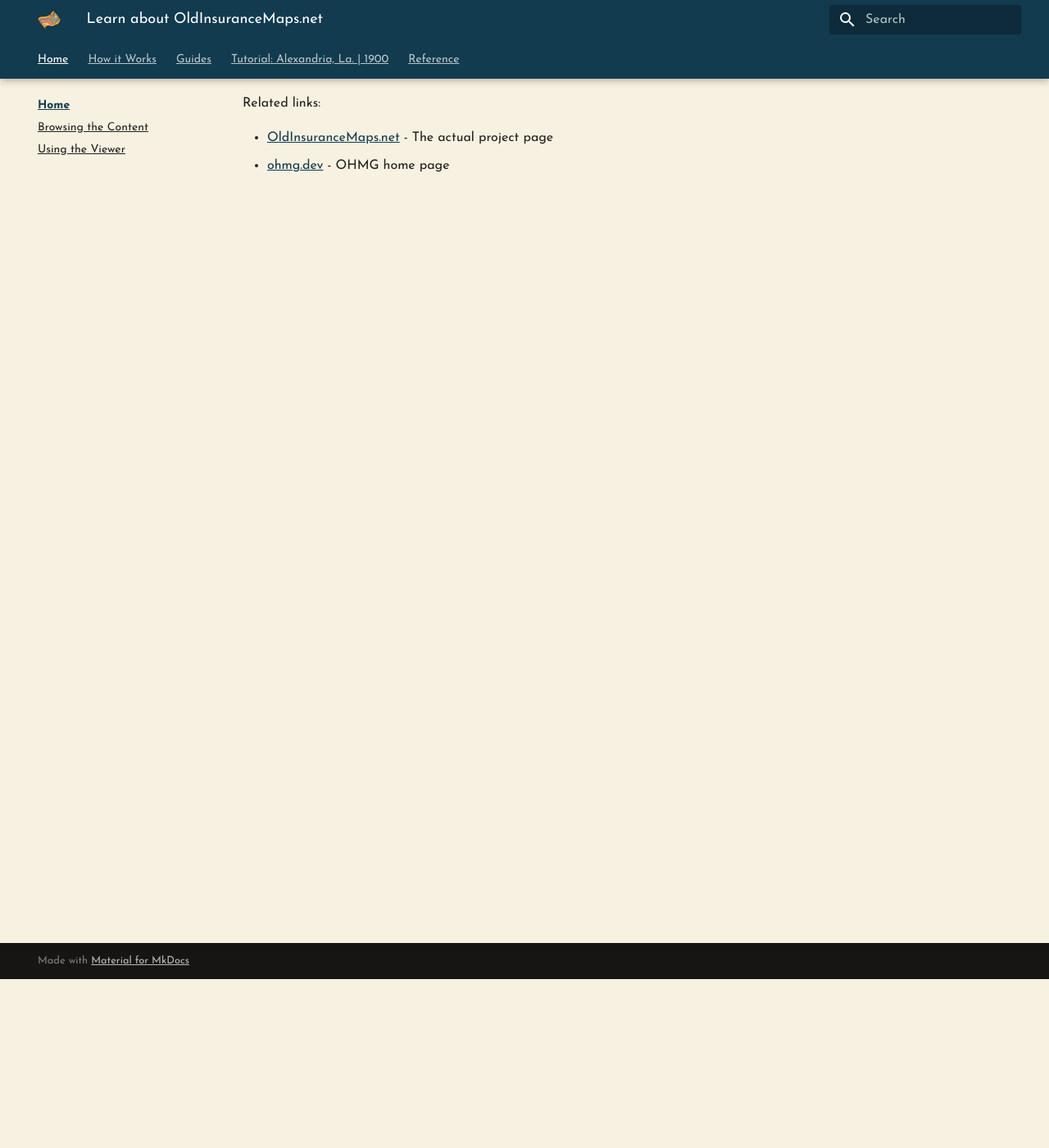
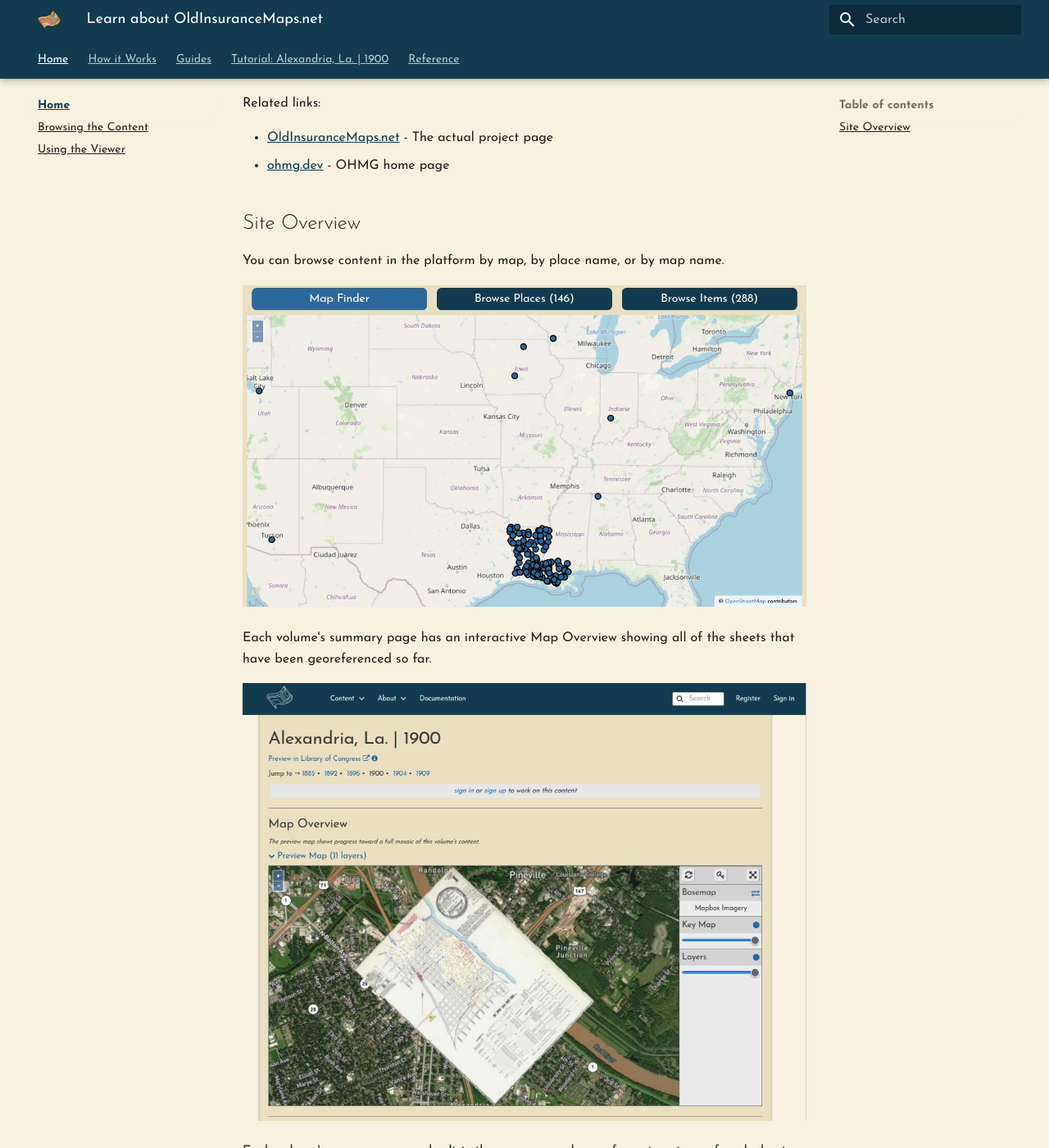
Before and after one commit to ohmg-dev/about-oim, an MkDocs documentation site: the page built from docs/index.md, in a window 1280 px wide and 1400 px high, scrolled down 206 px. Shown: the whole window at 82% size. Built offline with MkDocs 1.6.1 and Material for MkDocs 9.7.7, drawn with Linux system fonts in a browser that asks for light colours; some of the changed text lies outside the part shown.

Commit message:
migrate content from repo readme

```diff
--- a/docs/index.md
+++ b/docs/index.md
@@ -6,3 +6,21 @@ Related links:
 
 - [OldInsuranceMaps.net](https://oldinsurancemaps.net) - The actual project page
 - [ohmg.dev](https://ohmg.dev) - OHMG home page
+
+## Site Overview
+
+You can browse content in the platform by map, by place name, or by map name.
+
+![Homepage](_assets/images/browse.jpg)
+
+Each volume's summary page has an interactive Map Overview showing all of the sheets that have been georeferenced so far.
+
+![Volume Summary - Map Overview](_assets/images/vsummary-031922.jpg)
+
+Each volume's summary page also lists the progress and georeferencing stage of each sheet.
+
+![Volume Summary - Georeferencing Overview](_assets/images/vsummary2-031922.jpg)
+
+Finally, each resource itself has it's own page, showing a complete lineage of the work that has been performed on it by various users.
+
+![Alexandria, La, 1900, p1 [2]](_assets/images/example-resource-alex-1900.jpg)
```
Also changed, not shown: docs/overview.md (+19 -0 lines), docs/_assets/images/browse.jpg (added), docs/_assets/images/example-georef-alex-1900.jpg (added), docs/_assets/images/example-multimask-alex-1900.jpg (added), docs/_assets/images/example-resource-alex-1900.jpg (added), docs/_assets/images/example-split-alex-1900.jpg (added), docs/_assets/images/vsummary-031922.jpg (added), docs/_assets/images/vsummary2-031922.jpg (added).
